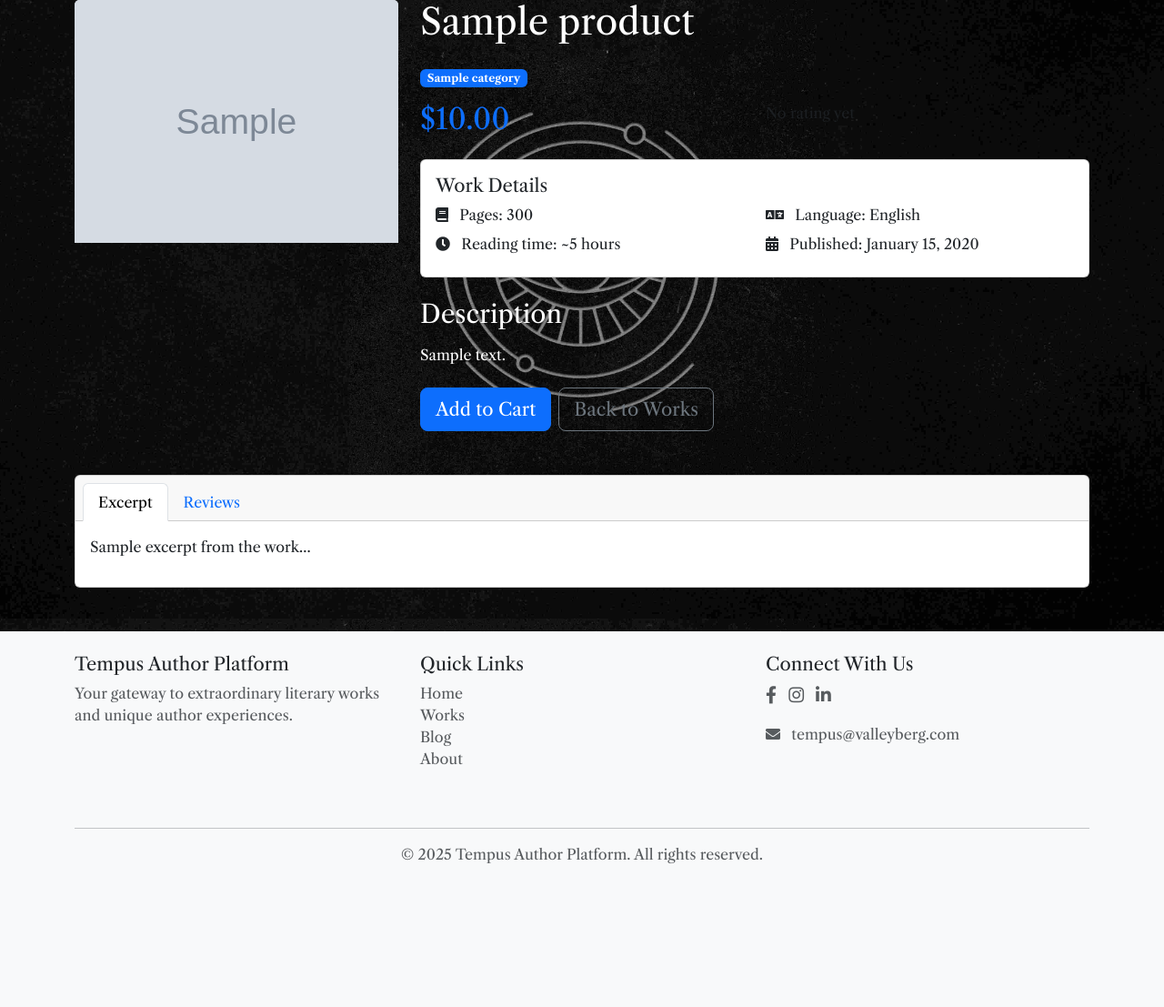
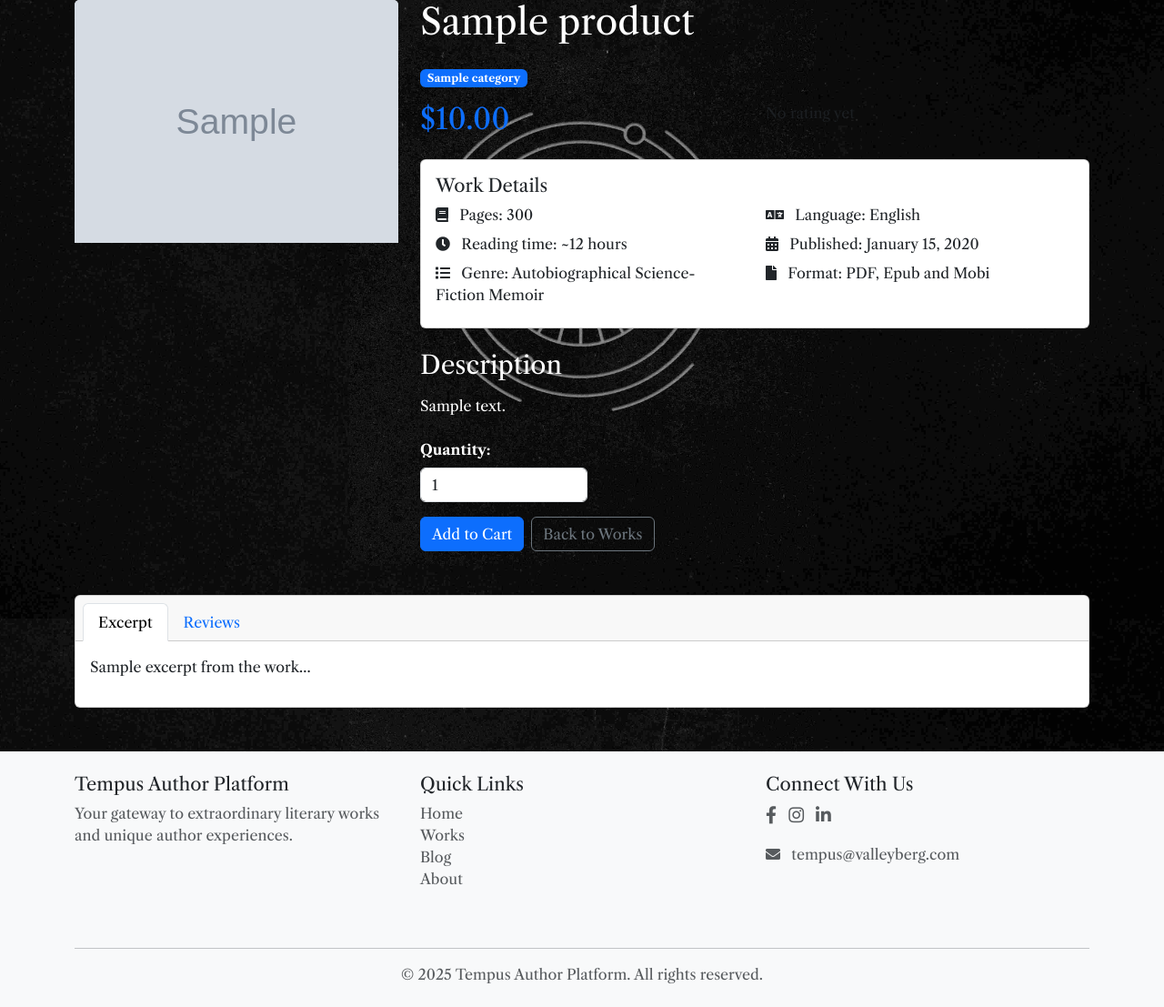
Before and after one commit to cptvalleyberg84/tempus-author-platform, a Django app: page /works/1/ in a window 1280 px wide. Shown: the part 120-1227 px from the top of the page at 91% size. Before the commit the page ends 1070 px from the top, so only its background shows below. Run offline with Django 5.2, Linux system fonts and the light colour scheme; tables that the repository leaves empty hold one stand-in row (values such as "Sample post"); grey boxes marked "Sample" are stand-in pictures; parts of the project's set-up code (start-up, migrations or seed data) failed here and were passed over.

Commit message:
Update bookcart context processor

```diff
--- a/templates/base.html
+++ b/templates/base.html
@@ -90,14 +90,15 @@
                             <a class="nav-link" href="{% url 'account_login' %}">Login</a>
                         </li>
                     {% endif %}
-                    <!-- Shopping Cart -->
+                    <!-- Bookcart Icon -->
                     <li class="nav-item ms-2">
                         <a class="nav-link position-relative" href="{% url 'view_bookcart' %}" aria-label="View your library items">
                             <div class="text-center">
                                 <i class="fas fa-book-reader" aria-hidden="true"></i>
-                                {% if items_count %}
+                                <!-- Bookcart Badge -->
+                                {% if product_count %}
                                     <span class="position-absolute top-0 start-100 translate-middle badge rounded-pill bg-primary">
-                                        {{ items_count }}
+                                        {{ product_count }}
                                         <span class="visually-hidden">items in library</span>
                                     </span>
                                 {% endif %}
--- a/tempusap_config/settings.py
+++ b/tempusap_config/settings.py
@@ -27,7 +27,10 @@ SECRET_KEY = 'django-insecure-6_-lf9g(&krgzr418l0c2e3%-dj#vzb7_3ve4xhh*&9t(0@'
 # SECURITY WARNING: don't run with debug turned on in production!
 DEBUG = True
 
-ALLOWED_HOSTS = ['127.0.0.1']
+ALLOWED_HOSTS = [
+    '127.0.0.1',
+    '8000-cptvalleybe-tempusautho-9ix7ubfd2ya.ws.codeinstitute-ide.net'
+]
 
 
 # Application definition
--- a/works/context_processors.py
+++ b/works/context_processors.py
@@ -1,4 +1,6 @@
 from decimal import Decimal
+from django.shortcuts import get_object_or_404
+from works.models import Product
 
 
 def bookcart_contents(request):
@@ -9,23 +11,23 @@ def bookcart_contents(request):
 
     total = Decimal('0.00')
     product_count = 0
-    cart_items = []
+    bookcart_items = []
 
-    for item_id, item_data in bookcart.items():
-        total += Decimal(str(item_data['price'])) * item_data['quantity']
-        product_count += item_data['quantity']
-        cart_items.append({
+    for item_id, quantity in bookcart.items():
+        book = get_object_or_404(Product, pk=item_id)
+        total += book.price * quantity
+        product_count += quantity
+        bookcart_items.append({
             'item_id': item_id,
-            'quantity': item_data['quantity'],
-            'price': item_data['price'],
-            'format': item_data['format'],
-            'title': item_data['title'],
-            'subtotal': Decimal(str(item_data['price']))*item_data['quantity']
+            'quantity': quantity,
+            'price': book.price,
+            'title': book.name,
+            'subtotal': Decimal(str(book.price * quantity))
         })
 
     context = {
         'bookcart': bookcart,
-        'cart_items': cart_items,
+        'bookcart_items': bookcart_items,
         'total': total,
         'product_count': product_count,
     }
--- a/works/templates/works/bookcart.html
+++ b/works/templates/works/bookcart.html
@@ -14,10 +14,11 @@
 
     <div class="row">
         <div class="col">
-            {% if bag_items %}
+            {% if bookcart_items %}
                 <div class="table-responsive rounded"></div>
+                {{ bookcart_items }}
             {% else %}
-                <p class="lead mb-5">Your bag is empty.</p>
+                <p class="lead mb-5">Your bookcart is empty.</p>
                 <a href="{% url 'works' %}" class="btn btn-outline-black rounded-0 btn-lg">
                     <span class="icon">
                         <i class="fas fa-chevron-left text-white"></i>
--- a/works/templates/works/work_detail.html
+++ b/works/templates/works/work_detail.html
@@ -53,7 +53,11 @@
                             </p>
                             <p class="mb-2">
                                 <i class="fas fa-clock me-2"></i>
-                                <span>Reading time: ~5 hours</span>
+                                <span>Reading time: ~12 hours</span>
+                            </p>
+                            <p class="mb-2">
+                                <i class="fas fa-list me-2"></i>
+                                <span>Genre: Autobiographical Science-Fiction Memoir</span>
                             </p>
                         </div>
                         <div class="col-6">
@@ -64,6 +68,10 @@
                             <p class="mb-2">
                                 <i class="fas fa-calendar-alt me-2"></i>
                                 <span>Published: {{ work.created_date|date:"F j, Y" }}</span>
+                            </p>
+                            <p class="mb-2">
+                                <i class="fas fa-file me-2"></i>
+                                <span>Format: PDF, Epub and Mobi</span>
                             </p>
                         </div>
                     </div>
@@ -77,10 +85,23 @@
             </div>
 
             <!-- Action Buttons -->
-            <div class="d-grid gap-2 d-md-flex">
-                <button class="btn btn-primary btn-lg">Add to Cart</button>
-                <a href="{% url 'works' %}" class="btn btn-outline-secondary btn-lg">Back to Works</a>
-            </div>
+            <form class="form" action="{% url 'add_to_bookcart' work.id %}" method="POST">
+                {% csrf_token %}
+                <div class="form-row">
+                    <div class="mb-3">
+                        <label for="id_qty_{{ product.id }}" class="form-label"><strong>Quantity:</strong></label>
+                        <div class="input-group w-25">
+                            <input class="form-control qty_input" type="number" name="quantity" value="1" min="1" max="99" data-item_id="{{ product.id }}" id="id_qty_{{ product.id }}">
+                        </div>
+                    </div>
+
+                    <div class="d-flex gap-2">
+                        <input type="submit" class="btn btn-primary" value="Add to Cart">
+                        <a href="{% url 'works' %}" class="btn btn-outline-secondary">Back to Works</a>
+                    </div>
+                    <input type="hidden" name="redirect_url" value="{{ request.path }}">
+                </div>
+            </form>
         </div>
     </div>
 
--- a/works/urls.py
+++ b/works/urls.py
@@ -5,4 +5,5 @@ urlpatterns = [
     path('', views.all_works, name='works'),
     path('<int:work_id>/', views.work_detail, name='work_detail'),
     path('bookcart/', views.view_bookcart, name='view_bookcart'),
+    path('add/<int:work_id>/', views.add_to_bookcart, name='add_to_bookcart'),
 ]
--- a/works/views.py
+++ b/works/views.py
@@ -1,4 +1,4 @@
-from django.shortcuts import render, get_object_or_404
+from django.shortcuts import render, get_object_or_404, redirect
 from .models import Product, Category
 
 
@@ -37,3 +37,20 @@ def work_detail(request, work_id):
 def view_bookcart(request):
     """ A view that renders the book cart contents page """
     return render(request, 'works/bookcart.html')
+
+
+def add_to_bookcart(request, work_id):
+    """ Add a quantity of the specified product to the cart """
+    work_id = str(work_id)
+
+    quantity = int(request.POST.get('quantity'))
+    redirect_url = request.POST.get('redirect_url')
+    bookcart = request.session.get('bookcart', {})
+
+    if work_id in list(bookcart.keys()):
+        bookcart[work_id] += quantity
+    else:
+        bookcart[work_id] = quantity
+
+    request.session['bookcart'] = bookcart
+    return redirect(redirect_url)
```
Also changed, not shown: README.md (added).
